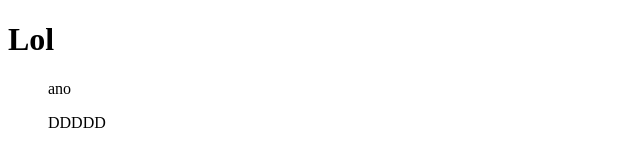
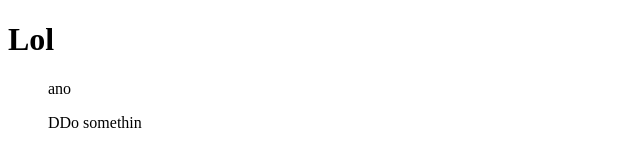
Before and after one commit to Kernel481/myproject, a plain HTML site: page index.html in a window 1280 px wide. Shown: the full height of the page, 0-640 px from the left. Drawn offline with Linux system fonts and the light colour scheme.

Commit message:
new commit

```diff
--- a/index.html
+++ b/index.html
@@ -8,7 +8,7 @@
 <body>
   <h1>Lol</h1>
   <ul>ano</ul>
-  <ul>DDDDD</ul>
+  <ul>DDo somethin</ul>
 
 </body>
 </html>
```
